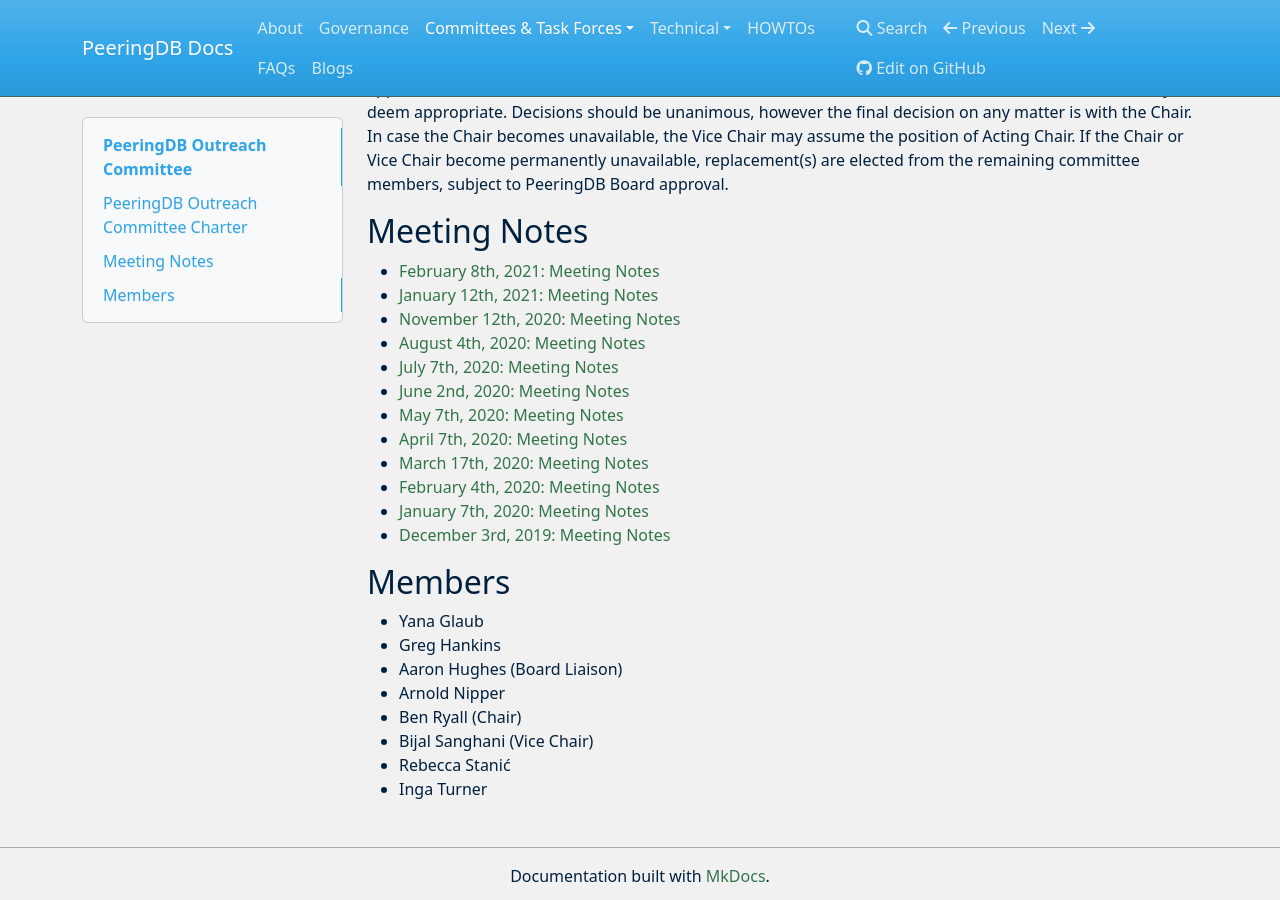
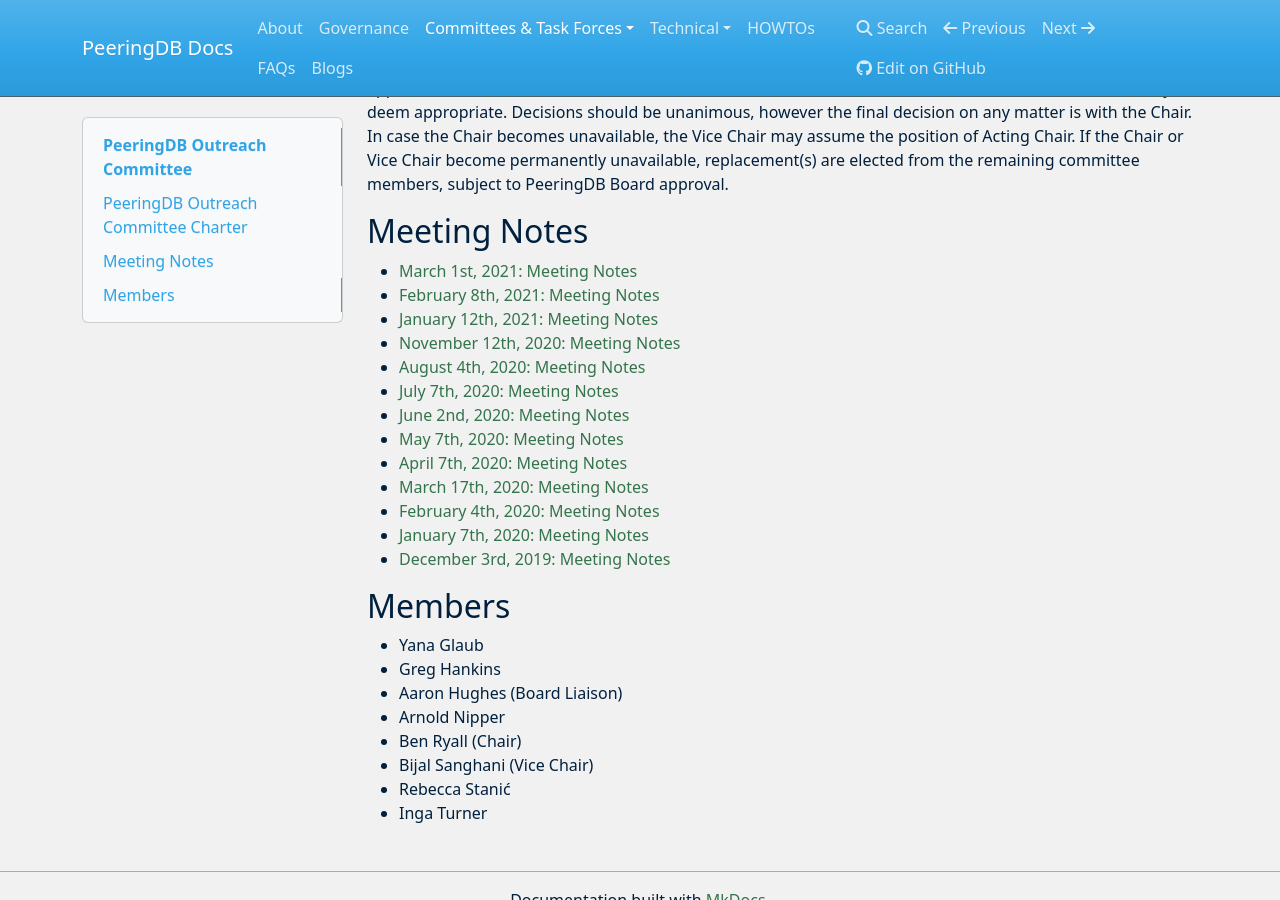
Before and after one commit to peeringdb/docs, an MkDocs documentation site: the page built from docs/committee/outreach/index.md, in a window 1280 px wide and 900 px high, scrolled down 1272 px. Built offline with MkDocs 1.6.1, drawn with Linux system fonts in a browser that asks for light colours; nearby versions of some CDN libraries.

Commit message:
Added OC 2021-03-01 meeting notes.

```diff
--- a/docs/committee/outreach/index.md
+++ b/docs/committee/outreach/index.md
@@ -7,6 +7,7 @@
 
 ## Meeting Notes
 
+- [March 1st, 2021: Meeting Notes](notes/2021-03-01_Outreach_Committee_Notes.pdf)
 - [February 8th, 2021: Meeting Notes](notes/2021-02-08_Outreach_Committee_Notes.pdf)
 - [January 12th, 2021: Meeting Notes](notes/2021-01-12_Outreach_Committee_Notes.pdf)
 - [November 12th, 2020: Meeting Notes](notes/2020-11-12_Outreach_Committee_Notes.pdf)
```
Also changed, not shown: 1 other file.
